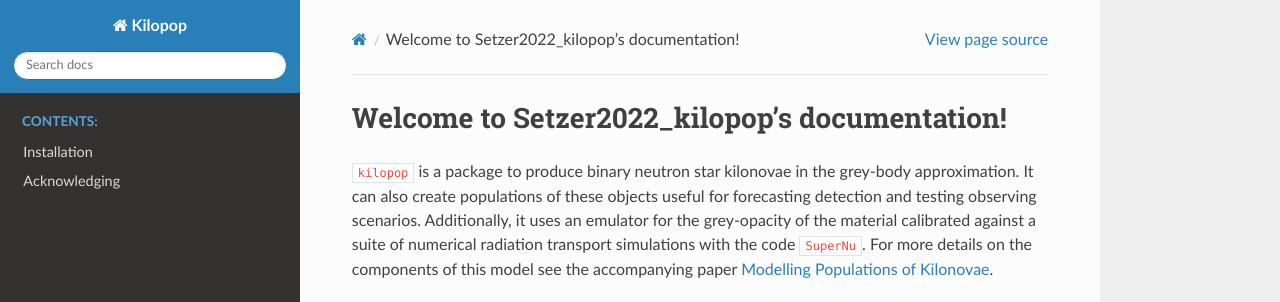
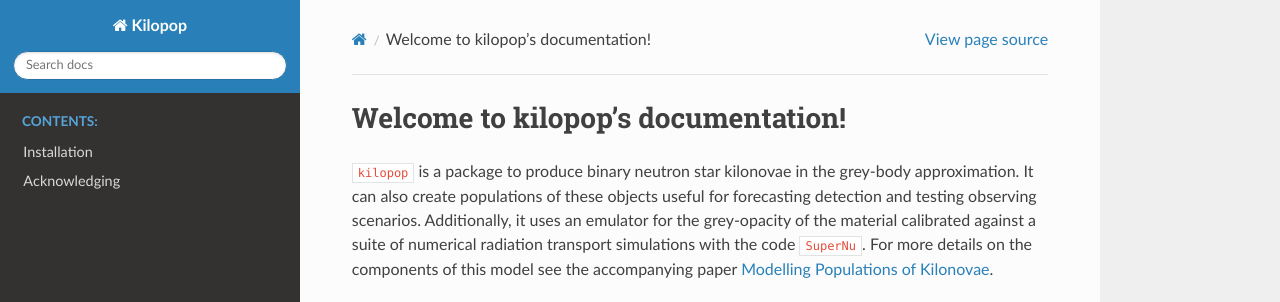
Before and after one commit to cnsetzer/kilopop, a Sphinx documentation site: the page built from docs/index.rst, in a window 1280 px wide and 1149 px high, cut to the strip 0-302 px from the top of the window. Built offline with Sphinx 7.4.7 and the Read the Docs theme 2.0.0, drawn with Linux system fonts in a browser that asks for light colours; pages that are not in the unit, such as notebooks, are missing from menus.

```diff
--- a/docs/index.rst
+++ b/docs/index.rst
@@ -3,7 +3,7 @@
    You can adapt this file completely to your liking, but it should at least
    contain the root `toctree` directive.
 
-Welcome to Setzer2022_kilopop's documentation!
+Welcome to kilopop's documentation!
 ================================================
 
 :code:`kilopop` is a package to produce binary neutron star kilonovae in the grey-body approximation.
```
Also changed, not shown: README.md (+1 -16 lines), 1 other file.
